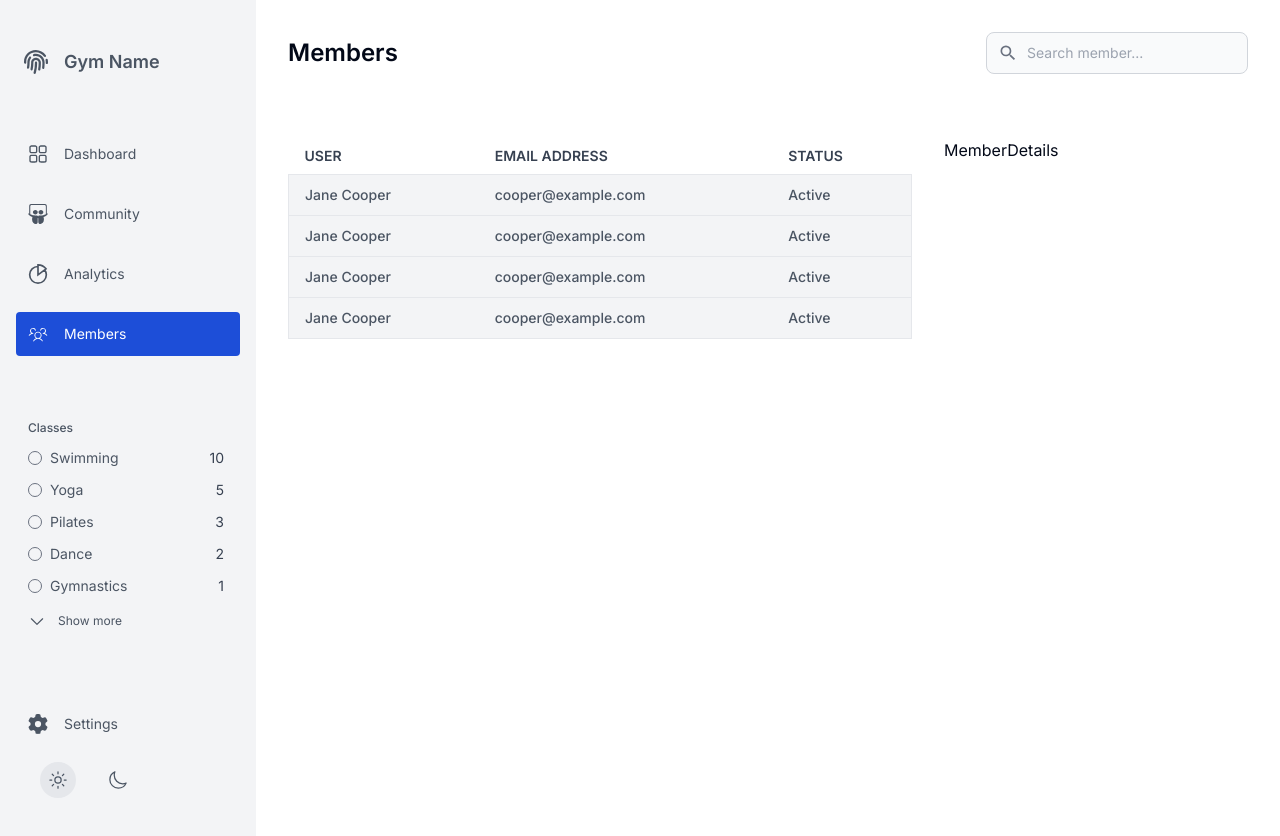
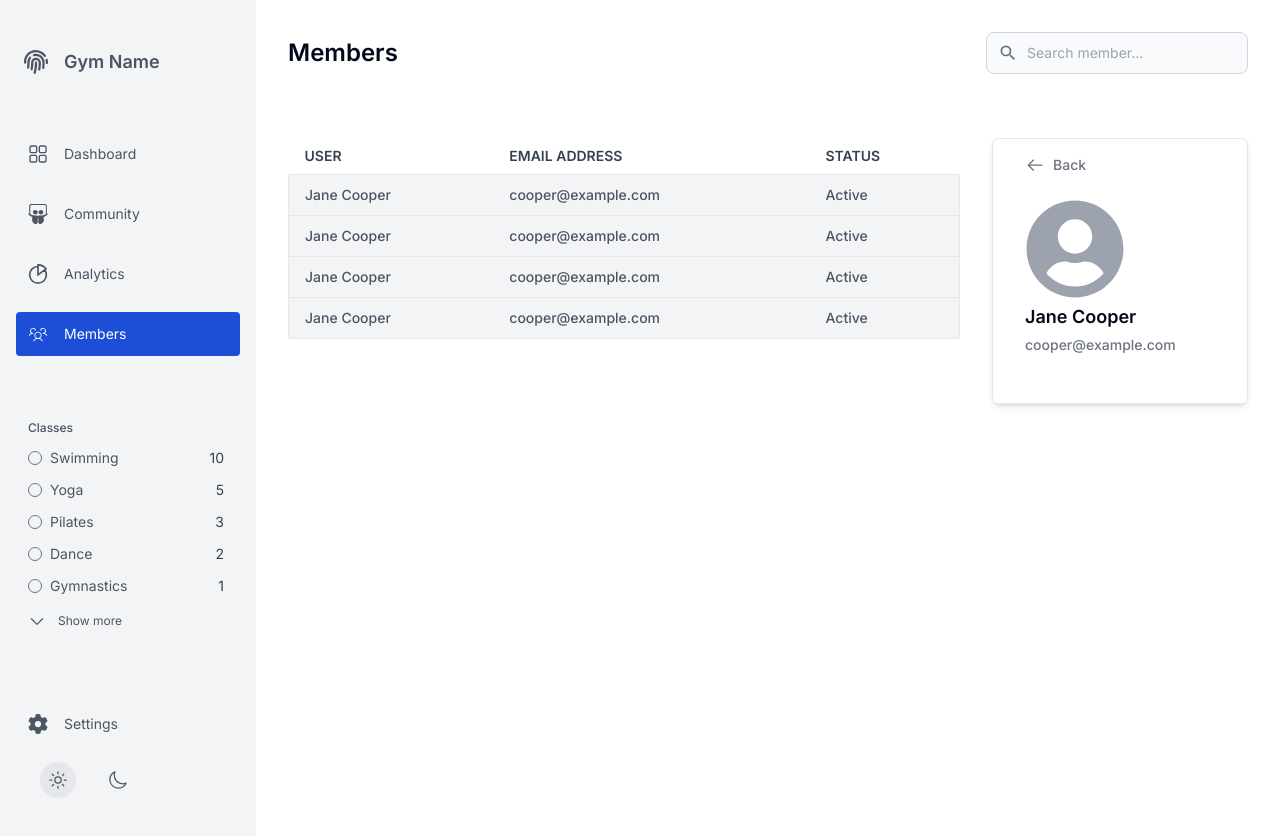
Before and after one commit to apella1/gym_management_dashboard, a Next.js app: page /members in a window 1280 px wide. Shown: the top 836 px of the page. Built offline with nearby package versions, Linux system fonts and the light colour scheme.

Commit message:
feat: add member details

```diff
--- a/app/members/page.tsx
+++ b/app/members/page.tsx
@@ -10,7 +10,7 @@ export default function Members() {
         <UsersSearch />
       </section>
       <section className="px-8 flex space-x-8">
-        <div className="basis-2/3 min-w-[65%]">
+        <div className="basis-2/3 min-w-[70%]">
           <MembersList />
         </div>
         <div className="basis-1/3">
--- a/components/members/MemberDetails.tsx
+++ b/components/members/MemberDetails.tsx
@@ -1,3 +1,20 @@
+import { FaUserCircle } from "react-icons/fa";
+import { GoArrowLeft } from "react-icons/go";
+
 export default function MemberDetails() {
-  return <div>MemberDetails</div>;
+  return (
+    <section className="flex flex-col space-y-6 border border-gray-200 rounded-md px-8 py-4 shadow-md">
+      <button className="flex items-center space-x-2">
+        <GoArrowLeft className="text-xl text-gray-500" />
+        <p className="text-sm font-medium text-gray-500">Back</p>
+      </button>
+      <div className="flex flex-col space-y-1 pb-8">
+        <div>
+          <FaUserCircle className="text-[100px] text-gray-400" />
+        </div>
+        <h3 className="text-lg font-semibold">Jane Cooper</h3>
+        <p className="text-sm font-medium text-gray-500">cooper@example.com</p>
+      </div>
+    </section>
+  );
 }
```
